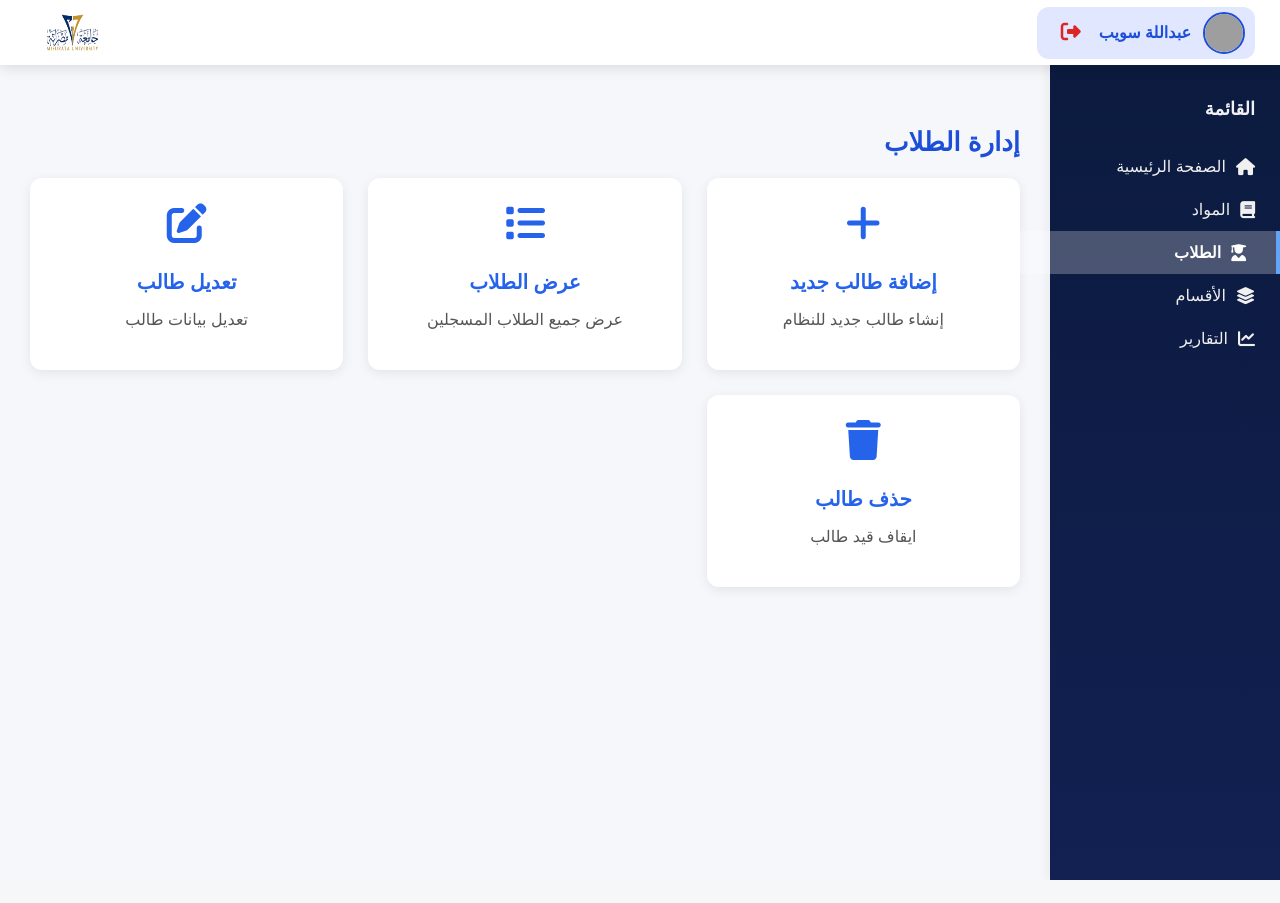
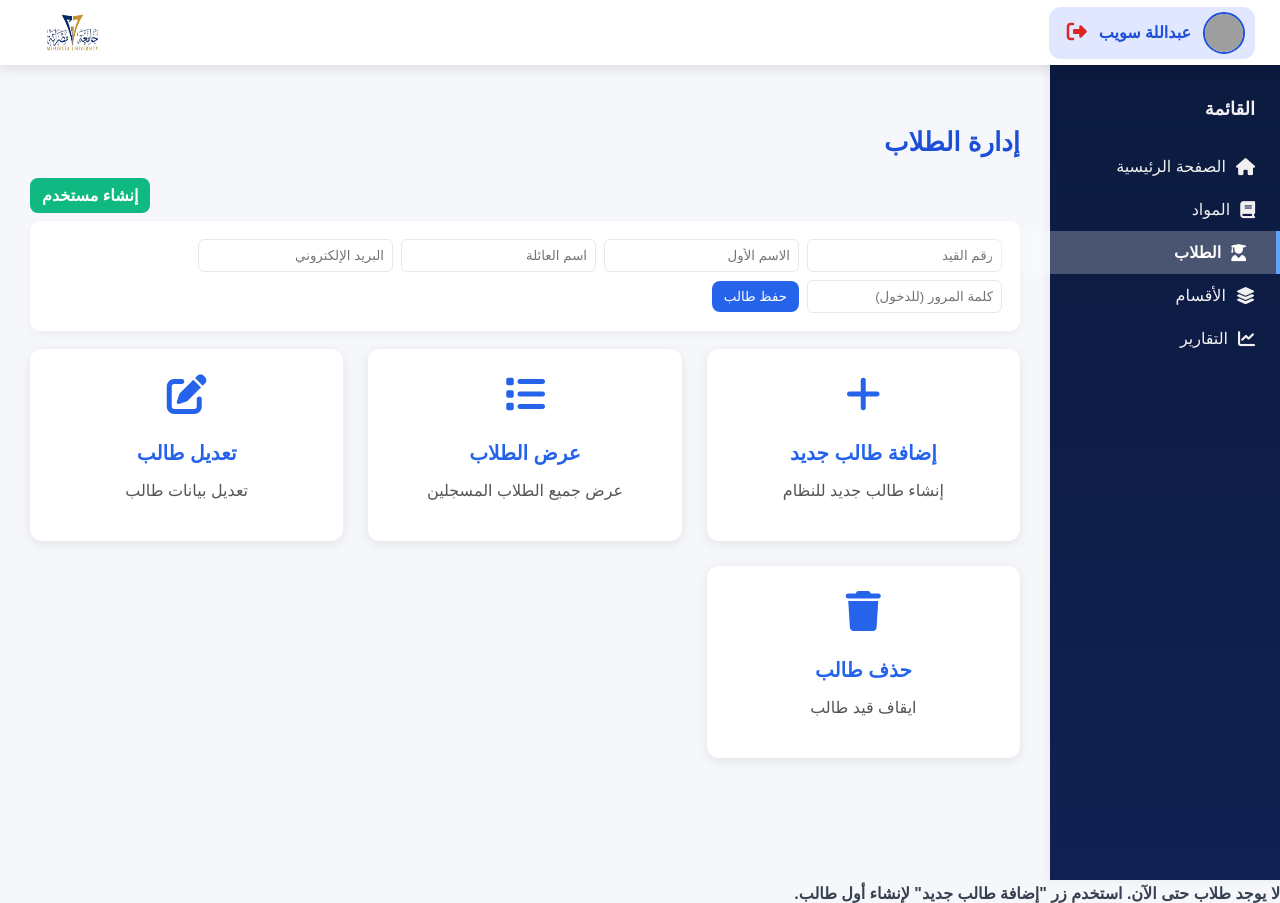
Before and after one commit to abdallaswayeb/course_registration, a Django app: template templates/students.html in a window 1280 px wide. Before the commit the page ends 880 px from the top, so only its background shows below. Run offline with Django 3.2, Linux system fonts and the light colour scheme; the template is opened without the code that fills it: most values are stand-ins (such as "Sample title", 1, 10 or a date in 2020); grey boxes are pictures that could not be loaded.

Commit message:
🧩 Add students template (form + list)

```diff
--- a/templates/students.html
+++ b/templates/students.html
@@ -86,9 +86,9 @@
     <div class="user-info">
         <img src="{% static 'images/user.png' %}" alt="User">
         <span>عبداللة سويب</span>
-        <button class="logout-btn" title="تسجيل الخروج">
+        <a href="{% url 'logout' %}" class="logout-btn" title="تسجيل الخروج">
             <i class="fa-solid fa-right-from-bracket"></i>
-        </button>
+        </a>
     </div>
 
     <div class="logo">
@@ -107,6 +107,22 @@
 
 <div class="main-content">
     <h1>إدارة الطلاب</h1>
+    <div style="display:flex; justify-content:space-between; align-items:center; margin-bottom:8px">
+        <div style="font-weight:600; color:#374151"></div>
+        <a href="#create-student" style="background:#10b981; color:#fff; padding:8px 12px; border-radius:8px; text-decoration:none; font-weight:600">إنشاء مستخدم</a>
+    </div>
+
+    <div id="create-student" style="margin-bottom:18px; background:#fff; padding:18px; border-radius:10px; box-shadow:0 3px 10px rgba(0,0,0,0.04)">
+        <form action="{% url 'students_page' %}" method="POST" style="display:flex; gap:8px; align-items:center; flex-wrap:wrap">
+            {% csrf_token %}
+            <input name="student_id" placeholder="رقم القيد" required style="padding:8px; border-radius:6px; border:1px solid #e5e7eb">
+            <input name="first_name" placeholder="الاسم الأول" required style="padding:8px; border-radius:6px; border:1px solid #e5e7eb">
+            <input name="last_name" placeholder="اسم العائلة" required style="padding:8px; border-radius:6px; border:1px solid #e5e7eb">
+            <input name="email" type="email" placeholder="البريد الإلكتروني" required style="padding:8px; border-radius:6px; border:1px solid #e5e7eb">
+            <input name="password" type="password" placeholder="كلمة المرور (للدخول)" style="padding:8px; border-radius:6px; border:1px solid #e5e7eb">
+            <button type="submit" style="background:#2563eb; color:#fff; padding:8px 12px; border-radius:8px; border:none;">حفظ طالب</button>
+        </form>
+    </div>
     <div class="cards">
         <div class="card">
             <i class="fa-solid fa-plus"></i>
@@ -129,7 +145,35 @@
             <p>ايقاف قيد طالب</p>
         </div>
     </div>
-</div>
+    </div>
+
+    {% if students and students.exists %}
+    <div style="margin-top:30px; background:#fff; padding:20px; border-radius:12px; box-shadow:0 3px 12px rgba(0,0,0,0.06)">
+        <h2 style="color:#1d4ed8; margin-bottom:12px">قائمة الطلاب</h2>
+        <table style="width:100%; border-collapse:collapse; direction:rtl">
+            <thead>
+                <tr style="text-align:right; border-bottom:1px solid #e5e7eb">
+                    <th style="padding:8px">معرّف الطالب</th>
+                    <th style="padding:8px">الاسم</th>
+                    <th style="padding:8px">البريد الإلكتروني</th>
+                    <th style="padding:8px">نشط</th>
+                </tr>
+            </thead>
+            <tbody>
+                {% for s in students %}
+                <tr style="border-bottom:1px solid #f3f4f6">
+                    <td style="padding:10px">{{ s.student_id }}</td>
+                    <td style="padding:10px">{{ s.first_name }} {{ s.last_name }}</td>
+                    <td style="padding:10px">{{ s.email }}</td>
+                    <td style="padding:10px">{% if s.is_active %}نعم{% else %}لا{% endif %}</td>
+                </tr>
+                {% endfor %}
+            </tbody>
+        </table>
+    </div>
+    {% else %}
+    <p style="margin-top:24px; color:#374151; font-weight:600">لا يوجد طلاب حتى الآن. استخدم زر "إضافة طالب جديد" لإنشاء أول طالب.</p>
+    {% endif %}
 
 </body>
 </html>
```
